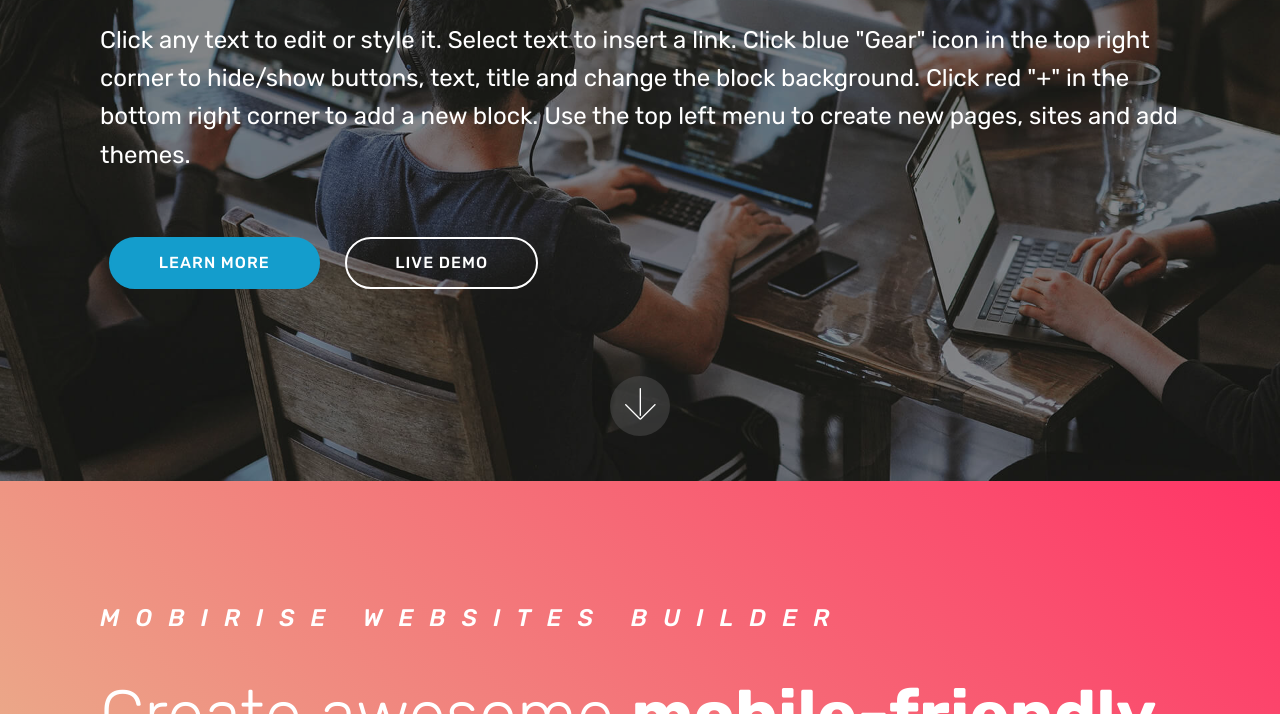
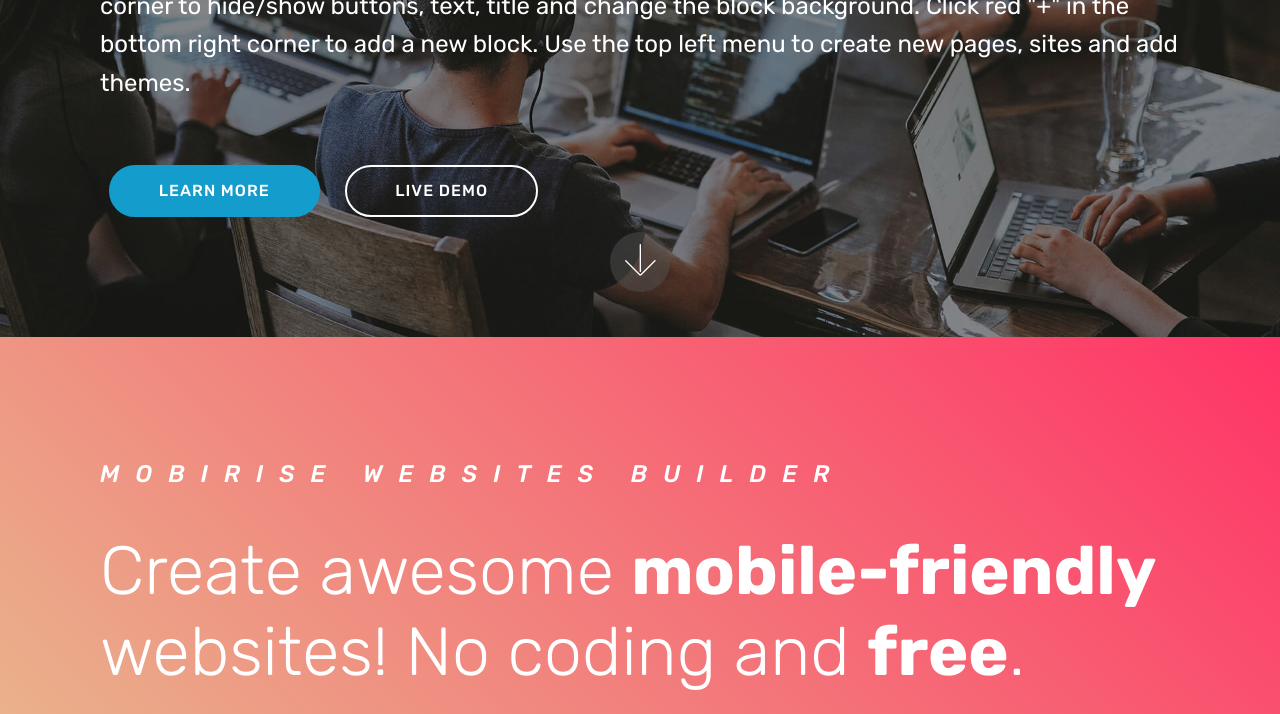
Before and after one commit to krizkyy/website-keanu, a plain HTML site: page index.html in a window 1280 px wide. Shown: the part 319-1033 px from the top of the page. Drawn offline with Linux system fonts and the light colour scheme; files whose address does not match are found by name.

```diff
--- a/assets/mobirise/css/mbr-additional.css
+++ b/assets/mobirise/css/mbr-additional.css
@@ -1382,6 +1382,8 @@ body {
   }
 }
 .cid-rhmJpdlNPx {
+  padding-top: 90px;
+  padding-bottom: 90px;
   background-image: url("../../../assets/images/background4.jpg");
 }
 .cid-rhmJpdlNPx .mbr-section-subtitle {
--- a/index.html
+++ b/index.html
@@ -66,7 +66,7 @@
     </nav>
 </section>
 
-<section class="engine"><a href="https://mobirise.info/u">bootstrap html templates</a></section><section class="header11 cid-rhmJpdlNPx mbr-fullscreen mbr-parallax-background" id="header11-3">
+<section class="engine"><a href="https://mobirise.info/n">simple site templates</a></section><section class="header11 cid-rhmJpdlNPx mbr-parallax-background" id="header11-3">
 
     <!-- Block parameters controls (Blue "Gear" panel) -->
 
```
Also changed, not shown: 1 other file.
